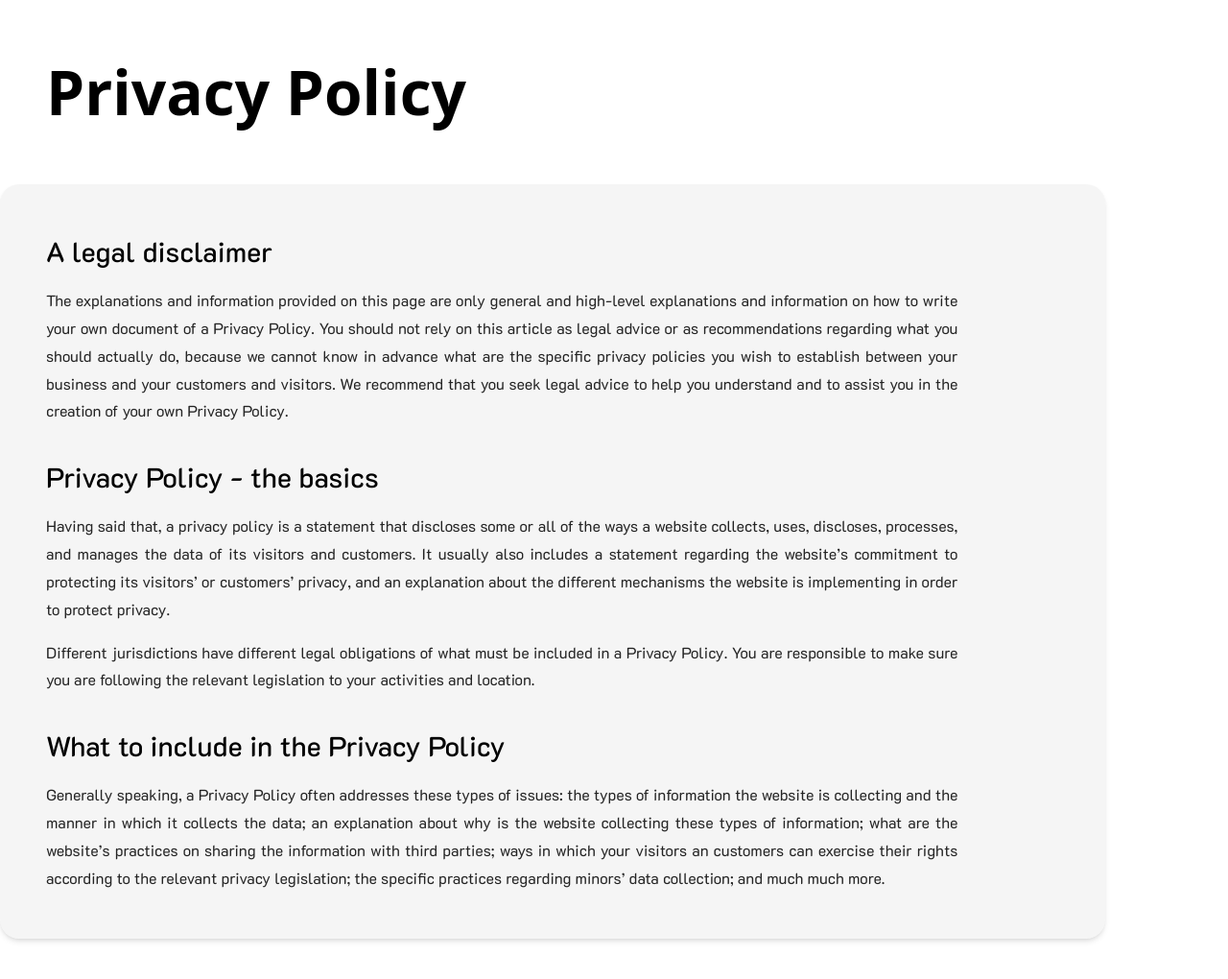
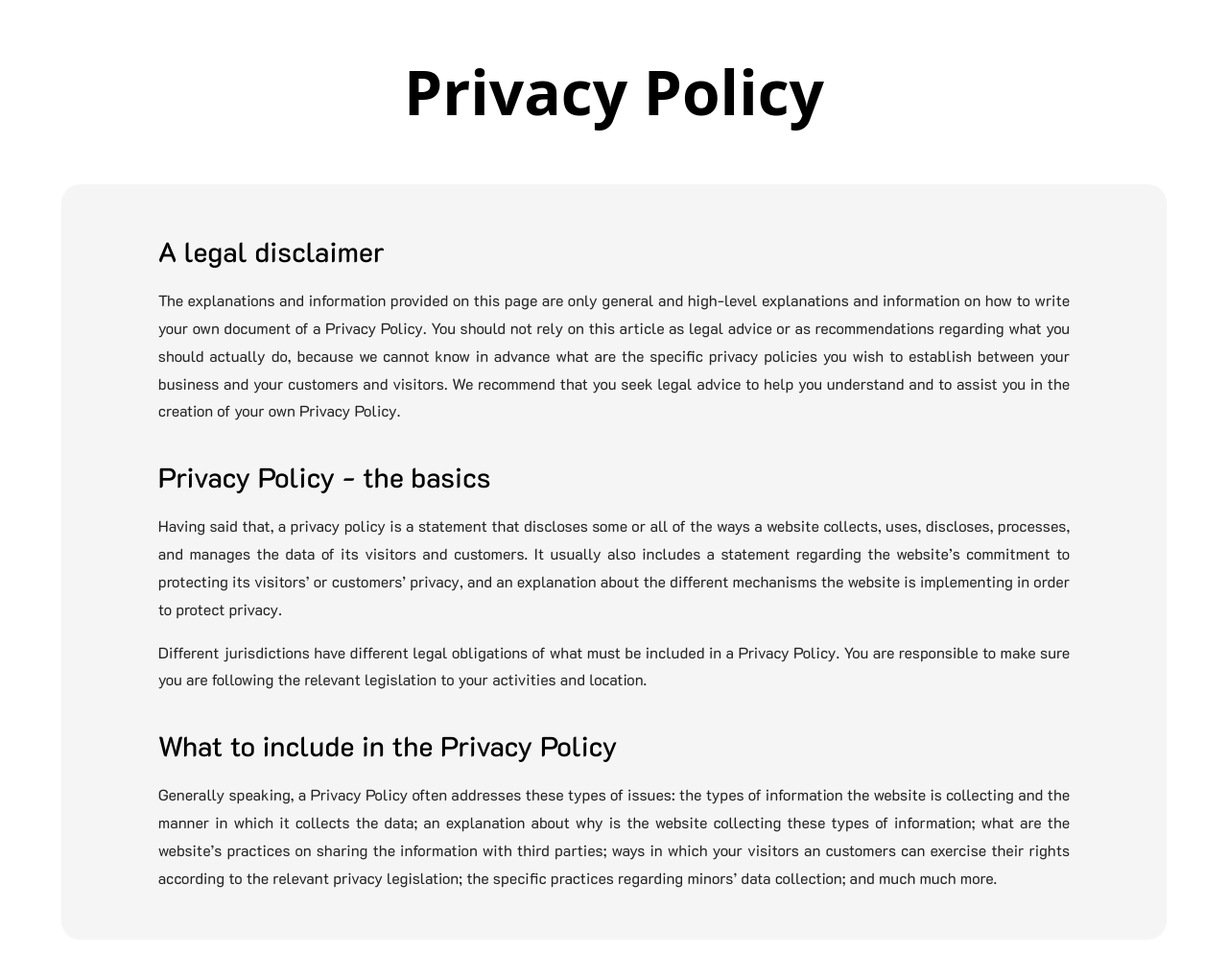
Before and after one commit to KeshariSomani/Mira, a plain HTML site: page privacyPolicy.html in a window 1280 px wide. Shown: the whole page at 96% size. Drawn offline with nearby package versions, Linux system fonts and the light colour scheme.

Commit message:
updated ui of all pages

```diff
--- a/privacyPolicy.html
+++ b/privacyPolicy.html
@@ -23,14 +23,13 @@
 </head>
 
 <body class="my-[3rem]">
-    <h1
-        class="text-left text-[3rem] md:text-[4rem] font-sans font-[700] font-k2d ml-[2rem] md:ml-[3rem] mx-auto my-[3rem]">
+    <h1 class="text-center text-[3rem] md:text-[4rem] font-sans font-[700] font-k2d mx-auto my-[3rem]">
         Privacy Policy</h1>
     <section
-        class="md:w-[90%] w-[92%] p-[2rem] md:p-[3rem]  py-[4rem] flex flex-col  gap-[2rem] item-start justify-start bg-[#dadada45] shadow-md  font-k2d rounded-[20px] ">
-        <div class="flex flex-col justify-start gap-[1rem] md:w-[90%]">
+        class="md:w-[90%] mx-auto  p-[2rem] md:p-[3rem]  py-[4rem] flex flex-col  gap-[2rem] item-start justify-start bg-[#dadada45] shadow-sm  font-k2d rounded-[20px] ">
+        <div class="flex flex-col justify-start gap-[1rem] md:w-[90%] mx-auto">
             <h2 class="text-[#000000] text-[1.5rem] md:text-[1.8rem] font-[500] font-k2d">A legal disclaimer</h2>
-            <p class="text-justify text-[#242424] font-k2d text-[r.9em]  md:text-[1rem] leading-[1.8rem]">
+            <p class="text-justify text-[#242424] font-k2d text-[9em]  md:text-[1rem] leading-[1.8rem]">
                 The explanations and information provided on this page are only general and high-level explanations and
                 information on
                 how to write your own document of a Privacy Policy. You should not rely on this article as legal advice
@@ -42,7 +41,7 @@
                 advice to help you understand and to assist you in the creation of your own Privacy Policy.
             </p>
         </div>
-        <div class="flex flex-col justify-start gap-[1rem] md:w-[90%]">
+        <div class="flex flex-col justify-start gap-[1rem] md:w-[90%] mx-auto">
             <h2 class="text-[#000000]  text-[1.5rem] md:text-[1.8rem] font-[500] font-k2d">Privacy Policy - the basics
             </h2>
             <p class="text-justify text-[#242424] text-[.9rem] md:text-[1rem] leading-[1.8rem]">
@@ -61,7 +60,7 @@
                 responsible to make sure you are following the relevant legislation to your activities and location.</p>
 
         </div>
-        <div class="flex flex-col justify-start gap-[1rem] md:w-[90%]">
+        <div class="flex flex-col justify-start gap-[1rem] md:w-[90%] mx-auto">
             <h2 class="text-[#000000] text-[1.5rem] md:text-[1.8rem] font-[500] font-k2d">What to include in the Privacy
                 Policy
             </h2>
```
Also changed, not shown: cookie.html (+4 -5 lines), term&Condition.html (+5 -6 lines).
